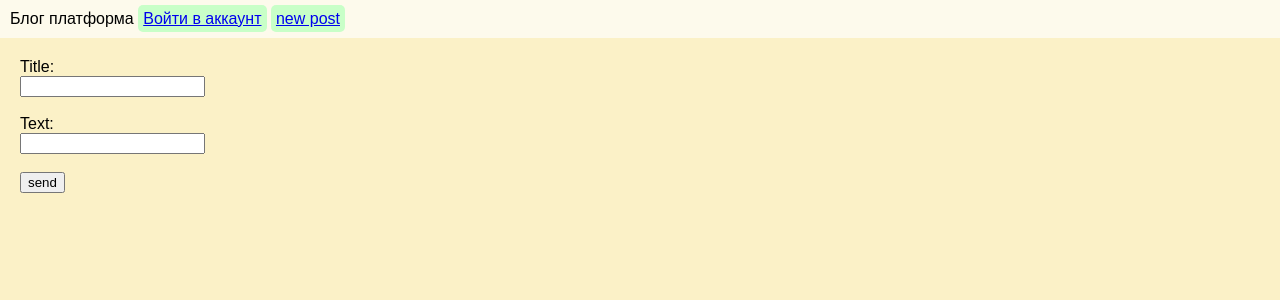
After one commit to fhw12/blog-platform, a Flask app: page /newPost in a window 1280 px wide. The commit adds this page. Shown: the top 300 px of the page. Run offline with Flask 3, Linux system fonts and the light colour scheme.

Commit message:
new update

```diff
--- a/main.py
+++ b/main.py
@@ -1,14 +1,14 @@
 from flask import Flask
 import flask_login
+import os
 
 from routes import Routes
 
 class WebApp:
 	def __init__(self):
 		self.app = Flask(__name__)
-
+		self.app.secret_key = b'_5#y2L"F4Q8z\n\xec]/'
 		self.routes = Routes(self.app)
-
 		self.app.run(debug = True)
 
 if __name__ == '__main__':
--- a/routes.py
+++ b/routes.py
@@ -1,37 +1,66 @@
-from flask import render_template, request
+from flask import render_template, request, session, redirect, url_for
 from DataBaseController import DBController
+from SessionController import SessionController
 
 class Routes:
 	def __init__(self, app):
 		self.app = app
 		self.dbController = DBController()
+		#self.sessionController = SessionController()
 		self.create_routes()
-
-		#self.dbController.addPost("Something new", "Test text")
 
 	def create_routes(self):
 		@self.app.route('/')
 		def index():
 			return render_template(
-				"index.html",
+				'index.html',
 				posts = self.dbController.getPosts(),
 			)
 
 		@self.app.route('/post/<int:post_id>')
 		def post(post_id):
 			return render_template(
-				"post.html",
+				'post.html',
 				post = self.dbController.getPostById(int(post_id))[0]
+			)
+
+		@self.app.route('/profile')
+		def profile():
+			return render_template(
+				'profile.html'
 			)
 
 		@self.app.route('/auth')
 		def auth():
 			return render_template(
-				"auth.html"
+				'auth.html'
 			)
 
 		@self.app.route('/login', methods=['POST'])
 		def login():
 			username = request.form['username']
 			password = request.form['password']
-			return f"{username} | {password}"
+			session['username'] = username
+			return redirect(url_for('index'))
+
+		@self.app.route('/logout')
+		def logout():
+			session.pop('username', None)
+			return redirect(url_for('index'))
+
+		@self.app.route('/newPost')
+		def newPost():
+			return render_template(
+				'newPost.html'
+			)
+
+		@self.app.route('/sendNewPost', methods=['POST'])
+		def sendNewPost():
+			title = request.form['title']
+			content = request.form['content']
+
+			if 'username' in session:
+				self.dbController.addPost(title, content)
+				return 'Your post has been added!'
+			else:
+				return 'Error. You need to log into the app to be able to create posts!'
--- a/static/styles/style.css
+++ b/static/styles/style.css
@@ -1,12 +1,12 @@
 body {
-	background: rgb(200, 200, 220);
+	background: #FBF1C7;
 	font-family: sans-serif;
 	margin: 0;
 	user-select: none;
 }
 
 .header{
-	background: rgb(150, 150	, 230);
+	background: #ffffffaa;
 	padding: 10px;
 }
 
@@ -33,7 +33,7 @@ body {
 }
 
 .post {
-	background-color: #ffffff;
+	background-color: #ffffffaa;
 	border-radius: 10px;
 	overflow: hidden;
 	padding: 20px;
--- a/templates/layout.html
+++ b/templates/layout.html
@@ -9,7 +9,14 @@
 <body>
 	<div class="header">
 		<span>Блог платформа</span>
-		<a class="header-button" href="./auth">Войти в аккаунт</a>
+
+		{% if session["username"]: %}
+			<a class="header-button" href="./profile">Профиль</a>
+		{% else %}
+			<a class="header-button" href="./auth">Войти в аккаунт</a>
+		{% endif %}
+
+		<a class="header-button" href="./newPost">new post</a>
 	</div>
 
 	{% block content %}
--- /dev/null
+++ b/templates/newPost.html
@@ -0,0 +1,13 @@
+{% extends 'layout.html' %}
+
+{% block content %}
+	<div class="container">
+		<form method="post" action="/sendNewPost">
+			<label for="title">Title:</label><br>
+			<input type="text" name="title"><br><br>
+			<label for="content">Text:</label><br>
+			<input type="text" name="content"><br><br>
+			<input type="submit" name="send" value="send">
+		</form>
+	</div>
+{% endblock %}
```
Also changed, not shown: SessionController.py (added, +20 -0 lines), templates/profile.html (added, +13 -0 lines), test.py (added, +31 -0 lines), main.db.
